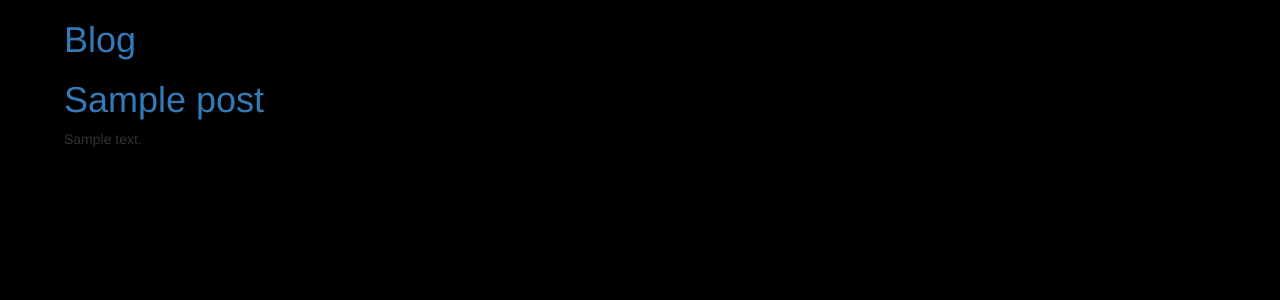
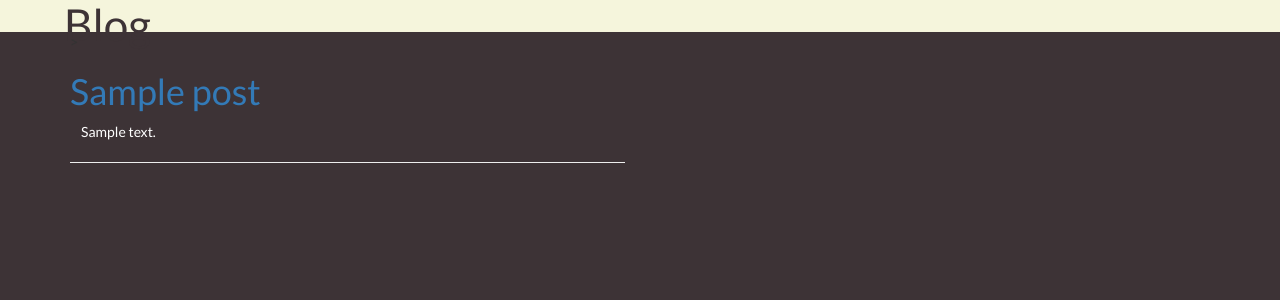
Before and after one commit to ferrarif3/django-blog, a Django app: page / in a window 1280 px wide. Shown: the top 300 px of the page. Run offline with Django 3.2, Linux system fonts and the light colour scheme; tables that the repository leaves empty hold one stand-in row (values such as "Sample post"); some libraries are stand-ins or nearby versions.

Commit message:
Added view and template for detailed blog as well as CSS for the site

```diff
--- a/blog/static/styles.css
+++ b/blog/static/styles.css
@@ -1,4 +1,45 @@
 body{
-    background: #000;
-    padding-left: 5%;
+    background: #3d3336;
+    font-family: 'Lato', sans-serif;
 }
+
+#header{
+    background-color: beige;
+    padding-left: 0px;
+    width: 100%;
+    height: 4%;
+}
+
+#title{
+    margin-top: 0px !important;
+    margin-left: 5%;
+    font-size: 44px;
+    color: #3d3336;
+    font-family: 'Lato', sans-serif;
+}
+
+p{
+    color: white;
+}
+
+#ptext{
+    margin-left: 2%;
+}
+
+.date{
+    font-family: 'Lato', sans-serif;
+    color: #fefee5;
+}
+
+#titleDetail{
+    font-family: 'Lato', sans-serif;
+    font-size: 40px;
+    margin-left: 5%;
+    color: #fefee5;
+}
+
+.textDetail{
+    font-size: 20px;
+    margin-left: 5%;
+    color: #fefee5;
+}
--- a/blog/templates/base.html
+++ b/blog/templates/base.html
@@ -4,13 +4,14 @@
 <head>
     <meta charset="UTF-8">
     <title>Bloggy</title>
+    <link href="https://fonts.googleapis.com/css?family=Lato" rel="stylesheet">
     <link rel="stylesheet" href="//maxcdn.bootstrapcdn.com/bootstrap/3.2.0/css/bootstrap.min.css">
     <link rel="stylesheet" href="//maxcdn.bootstrapcdn.com/bootstrap/3.2.0/css/bootstrap-theme.min.css">
     <link rel="stylesheet" href="{% static 'styles.css' %}">
 </head>
 <body>
-    <div>
-        <h1><a href="/">Blog</a></h1>
+    <div id="header">
+        <h1 id="title">Blog</h1>
     </div>
 
     {% block content %}
--- a/blog/templates/postlist.html
+++ b/blog/templates/postlist.html
@@ -1,10 +1,17 @@
 {% extends 'base.html' %}
 
 {% block content %}
-    {% for post in posts %}
-        <div>
-            <h1><a href="">{{ post.title }}</a></h1>
-            <p>{{ post.text|linebreaksbr }}</p>
+<div class="content container">
+    <div class="row">
+        <div class="col-sm-6 col-md-6 col-lg-6">>
+            {% for post in posts %}
+                <div class="post">
+                    <h1><a href="{% url 'postdetail' pk=post.pk %}">{{ post.title }}</a></h1>
+                    <p id="ptext">{{ post.text|linebreaksbr }}</p>
+                    <hr>
+                </div>
+            {% endfor %}
         </div>
-    {% endfor %}
+    </div>
+</div>
 {% endblock content %}
--- a/blog/urls.py
+++ b/blog/urls.py
@@ -3,4 +3,5 @@ from . import views
 
 urlpatterns = [
     path('', views.home, name='home'),
+    path('post/<int:pk>/', views.postdetail, name='postdetail')
 ]
--- a/blog/views.py
+++ b/blog/views.py
@@ -1,4 +1,4 @@
-from django.shortcuts import render
+from django.shortcuts import render, get_object_or_404
 from django.utils import timezone
 from .models import Post
 
@@ -8,3 +8,8 @@ from .models import Post
 def home(request):
     posts = Post.objects.all()
     return render(request, 'postlist.html', {'posts': posts})
+
+
+def postdetail(request, pk):
+    post = get_object_or_404(Post, pk=pk)
+    return render(request, 'postdetail.html', {'post': post})
```
Also changed, not shown: blog/templates/postdetail.html (+8 -10 lines).
